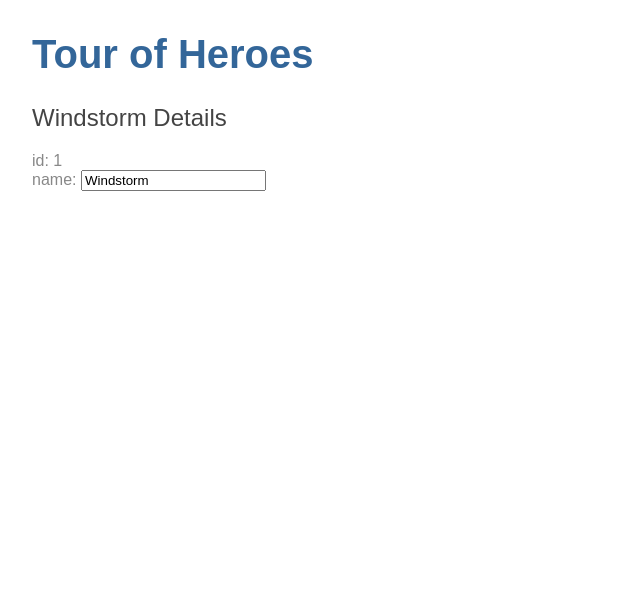
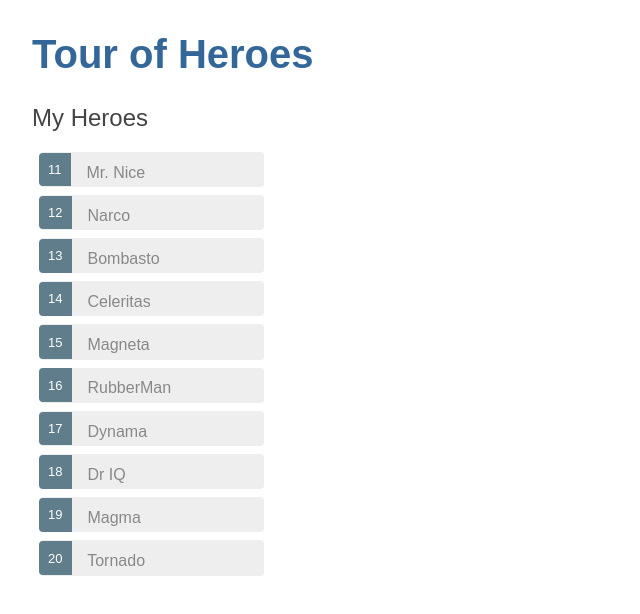
Before and after one commit to Halomaple/angular, an Angular app in the folder angular-tour-of-heroes/: page / in a window 1280 px wide. Shown: the top 614 px of the page, without its empty margins (0-640 px from the left). Built offline with nearby package versions, Linux system fonts and the light colour scheme.

Commit message:
Tour-of-heroes: show heroes list

```diff
--- a/angular-tour-of-heroes/src/app/heroes/heroes.component.css
+++ b/angular-tour-of-heroes/src/app/heroes/heroes.component.css
@@ -0,0 +1,55 @@
+/* HeroesComponent's private CSS styles */
+
+.selected {
+	background-color: #CFD8DC !important;
+	color: white;
+}
+
+.heroes {
+	margin: 0 0 2em 0;
+	list-style-type: none;
+	padding: 0;
+	width: 15em;
+}
+
+.heroes li {
+	cursor: pointer;
+	position: relative;
+	left: 0;
+	background-color: #EEE;
+	margin: .5em;
+	padding: .3em 0;
+	height: 1.6em;
+	border-radius: 4px;
+}
+
+.heroes li.selected:hover {
+	background-color: #BBD8DC !important;
+	color: white;
+}
+
+.heroes li:hover {
+	color: #607D8B;
+	background-color: #DDD;
+	left: .1em;
+}
+
+.heroes .text {
+	position: relative;
+	top: -3px;
+}
+
+.heroes .badge {
+	display: inline-block;
+	font-size: small;
+	color: white;
+	padding: 0.8em 0.7em 0 0.7em;
+	background-color: #607D8B;
+	line-height: 1em;
+	position: relative;
+	left: -1px;
+	top: -4px;
+	height: 1.8em;
+	margin-right: .8em;
+	border-radius: 4px 0 0 4px;
+}
--- a/angular-tour-of-heroes/src/app/heroes/heroes.component.html
+++ b/angular-tour-of-heroes/src/app/heroes/heroes.component.html
@@ -1,9 +1,6 @@
-<h2>{{ hero.name }} Details</h2>
-<div>
-	<span>id: </span>{{hero.id}}
-</div>
-<div>
-	<label>name:
-		<input [(ngModel)]="hero.name" placeholder="name">
-	</label>
-</div>
+<h2>My Heroes</h2>
+<ul class="heroes">
+	<li *ngFor="let hero of heroes">
+		<span class="badge">{{hero.id}}</span> {{hero.name}}
+	</li>
+</ul>
--- a/angular-tour-of-heroes/src/app/heroes/heroes.component.ts
+++ b/angular-tour-of-heroes/src/app/heroes/heroes.component.ts
@@ -1,5 +1,6 @@
 import { Component, OnInit } from '@angular/core';
 import { Hero } from '../hero';
+import { HEROES } from '../mock-heroes';
 
 @Component({
 	selector: 'app-heroes',
@@ -7,10 +8,7 @@
 	styleUrls: ['./heroes.component.css']
 })
 export class HeroesComponent implements OnInit {
-	hero: Hero = {
-		id: 1,
-		name: "Windstorm"
-	};
+	heroes = HEROES;
 
 	constructor() { }
 
--- /dev/null
+++ b/angular-tour-of-heroes/src/app/mock-heroes.ts
@@ -0,0 +1,14 @@
+import { Hero } from './hero';
+
+export const HEROES: Hero[] = [
+	{ id: 11, name: 'Mr. Nice' },
+	{ id: 12, name: 'Narco' },
+	{ id: 13, name: 'Bombasto' },
+	{ id: 14, name: 'Celeritas' },
+	{ id: 15, name: 'Magneta' },
+	{ id: 16, name: 'RubberMan' },
+	{ id: 17, name: 'Dynama' },
+	{ id: 18, name: 'Dr IQ' },
+	{ id: 19, name: 'Magma' },
+	{ id: 20, name: 'Tornado' }
+];
```
Also changed, not shown: 1 other file (tests, documents, lock files or other folders).
